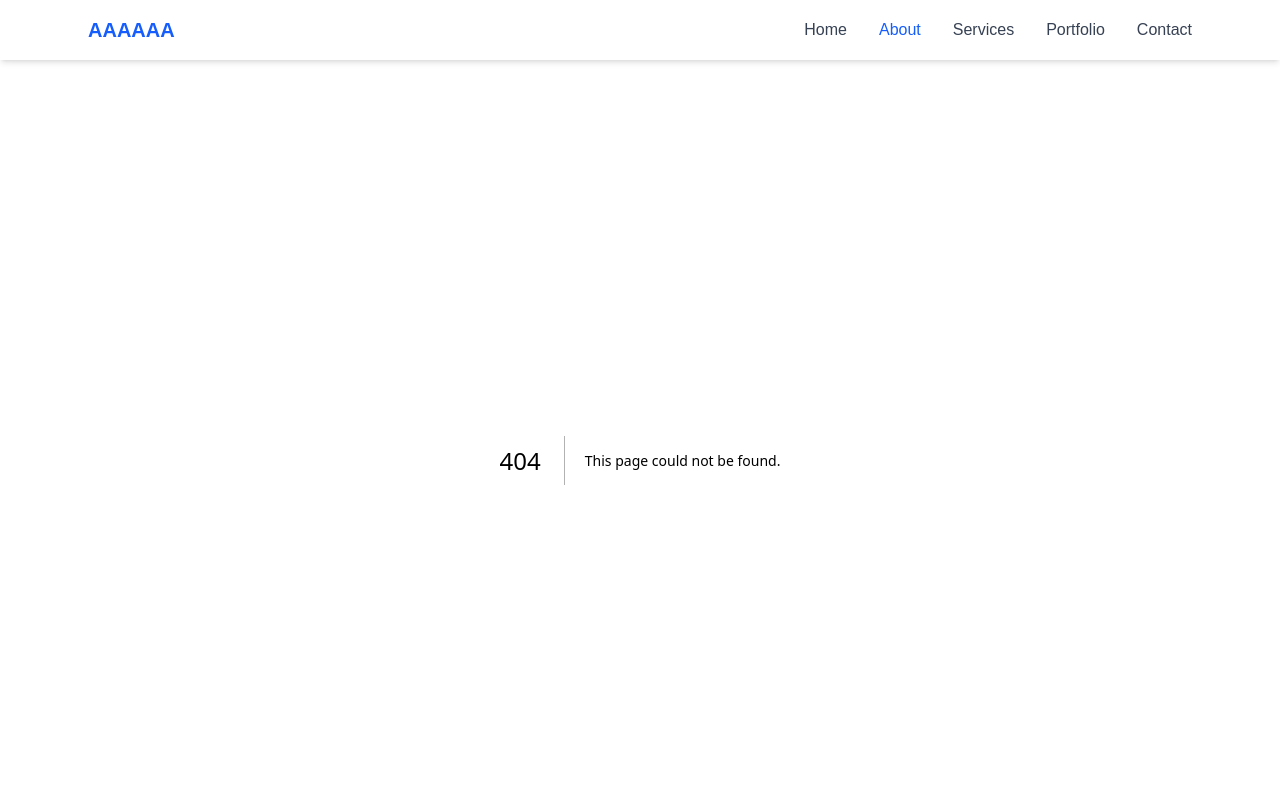
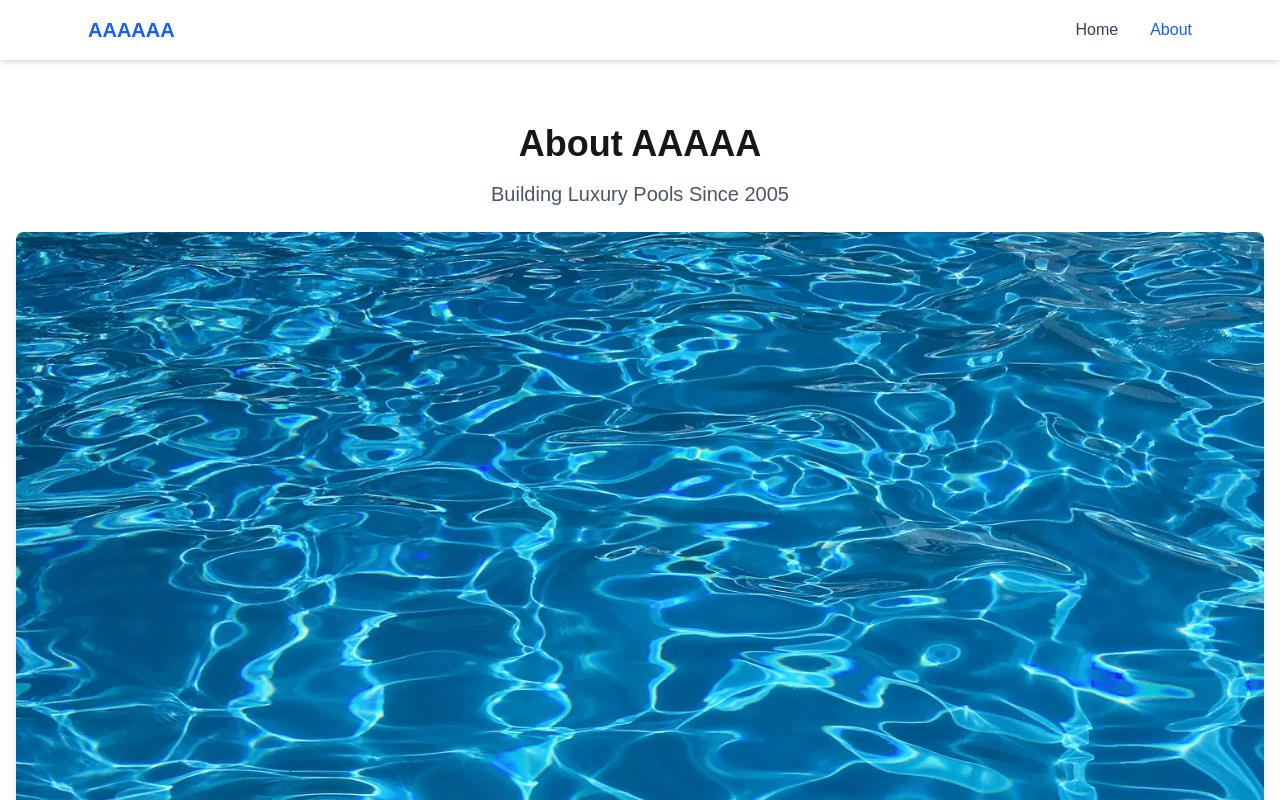
Before and after one commit to markmarkestareja/aquatech-pools, a Next.js app: page /about in a window 1280 px wide. Before the commit this address had no page. Shown: the top 800 px of the page. Built offline with nearby package versions, Linux system fonts and the light colour scheme.

Commit message:
Added About Hero Section

```diff
--- /dev/null
+++ b/app/about/page.tsx
@@ -0,0 +1,12 @@
+import HeroSection from "@/components/HeroSectionAbout";
+
+export default function AboutPage() {
+    return (
+        <main className="max-w-7xl mx-auto px-4 py-16">
+            <HeroSection
+                title="About AAAAA"
+                subtitle="Building Luxury Pools Since 2005"
+                image="./images/about.jpg"/>
+        </main>
+    )
+}
--- /dev/null
+++ b/components/HeroSectionAbout.tsx
@@ -0,0 +1,15 @@
+interface HeroProps {
+    title: string
+    subtitle?: string
+    image?: string
+}
+
+export default function HeroSection({ title, subtitle, image }: HeroProps){
+    return (
+        <section className="text-center mb-12">
+            <h1 className="text-4xl font-bold mb-4">{title}</h1>
+            {subtitle && <h2 className="text-xl text-gray-600">{subtitle}</h2>}
+            {image && <img src={image} alt={title} className="mx-auto rounded-lg shadow-lg mt-6" />}
+        </section>
+    )
+}
--- a/components/Navbar.tsx
+++ b/components/Navbar.tsx
@@ -12,9 +12,6 @@ interface NavLink {
 const navLinks: NavLink[] = [
   { name: "Home", href: "/" },
   { name: "About", href: "/about" },
-  { name: "Services", href: "/services" },
-  { name: "Portfolio", href: "/portfolio" },
-  { name: "Contact", href: "/contact" },
 ]
 
 export default function Navbar() {
```
Also changed, not shown: public/images/about.jpg (added).
